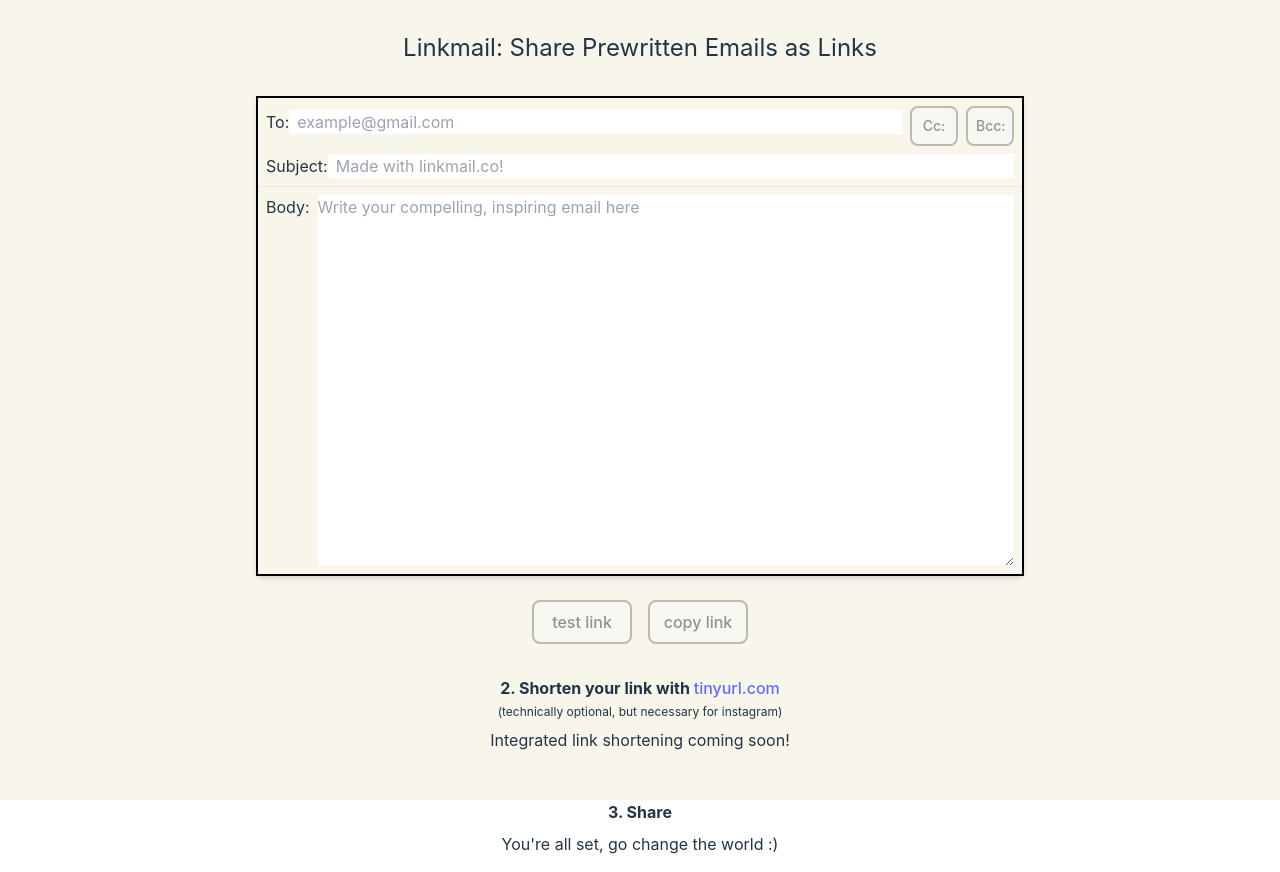
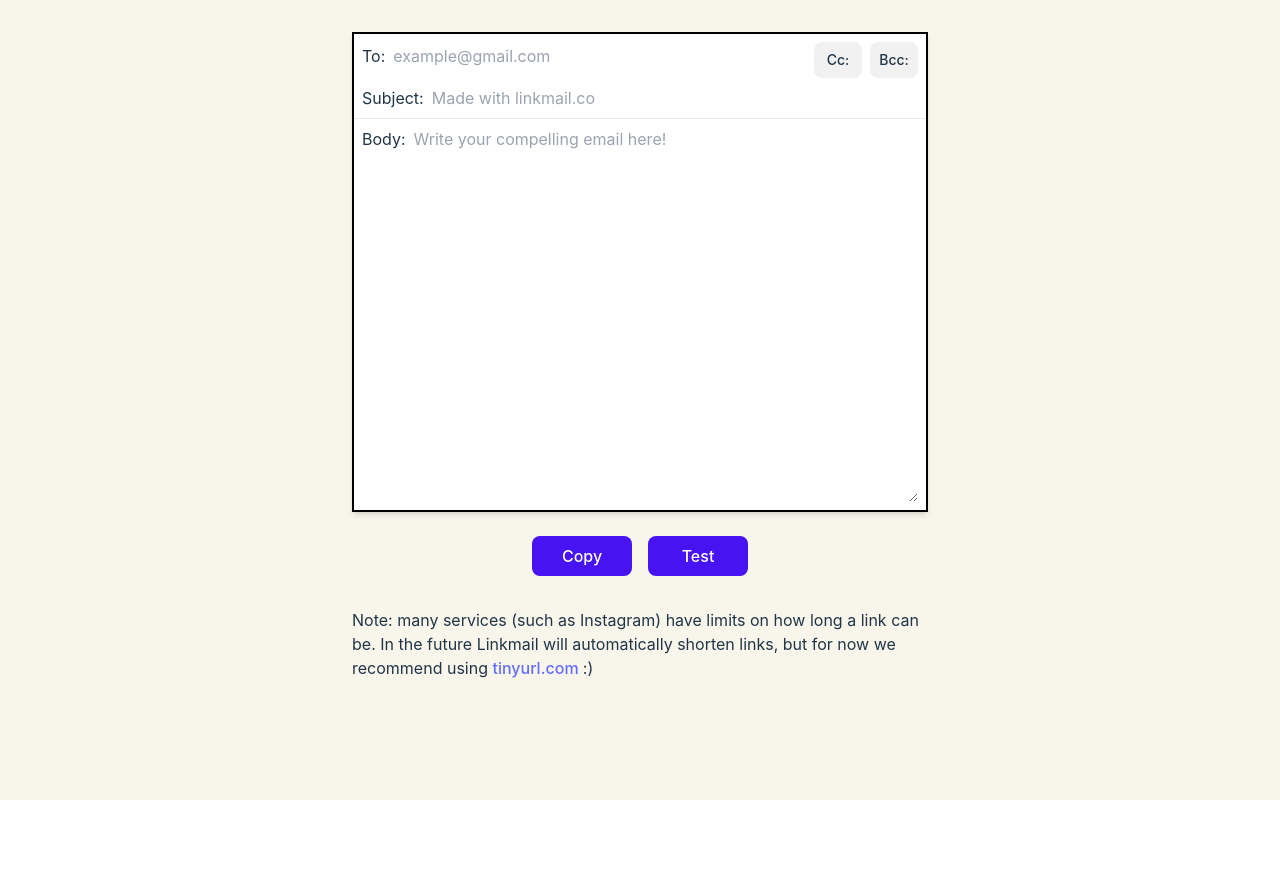
Before and after one commit to noalbalint/linkmail, a Vue app: page / in a window 1280 px wide. After the commit the page ends 800 px from the top, so only its background shows below. Built offline with nearby package versions, Linux system fonts and the light colour scheme.

Commit message:
make UI look more professional

```diff
--- a/src/App.vue
+++ b/src/App.vue
@@ -1,3 +1,5 @@
 <template>
-  <router-view />
+  <div>
+    <router-view />
+  </div>
 </template>
--- a/src/components/Button.vue
+++ b/src/components/Button.vue
@@ -1,22 +1,43 @@
 <template>
-  <button :style="`min-width: ${minWidth};`">
+  <button
+    :style="`min-width: ${minWidth};`"
+    :class="{
+      'primary': type === 'primary',
+      'opacity-50': type === 'secondary',
+    }"
+  >
     {{ label }}
   </button>
 </template>
 
 <script setup lang="ts">
-defineProps<{ label: string, minWidth?: string }>()
+defineProps<{
+  label: string,
+  minWidth?: string,
+  type?: string,
+}>()
 </script>
 
 <style scoped>
 button {
   outline: none;
-  border: 2px solid gray;
-  opacity: 0.5;
+  border: none;
   padding: 0.5rem;
+  background-color: #f1f1f1;
+}
+
+button.primary {
+  background-color: #4713f3;
+  color: white;
+}
+
+button.primary:hover {
+  outline: none;
+  background-color: #4713f3bb;
 }
 
 button:hover {
-  background-color: darkgray;
+  outline: none;
+  background-color: whitesmoke;
 }
 </style>
--- a/src/components/DraftEmail.vue
+++ b/src/components/DraftEmail.vue
@@ -1,6 +1,6 @@
 <template>
   <!-- TODO: find a formatter that will newline wrap classes like attributes -->
-  <div class="w-full shadow-md border-solid border-black border-2 text-left min-h-[60vh] flex flex-col">
+  <div class="draft-email w-full shadow-md border-solid border-black border-2 text-left min-h-[60vh] flex flex-col">
     <section class="flex items-center">
       <Input
         label="To:"
@@ -37,7 +37,7 @@
 
     <Input
       label="Subject:"
-      placeholder="Made with linkmail.co!"
+      placeholder="Made with linkmail.co"
       v-model="subjectInput"
     />
 
@@ -45,7 +45,7 @@
 
     <TextArea
       label="Body:"
-      placeholder="Write your compelling, inspiring email here"
+      placeholder="Write your compelling email here!"
       class="flex-grow"
       v-model="bodyInput"
     />
@@ -100,3 +100,8 @@
 });
 
 </script>
+<style>
+.draft-email {
+  background-color: white;
+}
+</style>
--- a/src/pages/Create.vue
+++ b/src/pages/Create.vue
@@ -1,7 +1,5 @@
 <template>
   <div class="max-w-3xl w-full flex flex-col items-center">
-    <h1 class="text-2xl pb-8"> Linkmail: Share Prewritten Emails as Links </h1>
-
     <DraftEmail
       class="mb-6"
       v-model="mailtoLink"
@@ -9,9 +7,16 @@
 
     <div>
       <Button
-        label="test link"
+        :label="linkCopied ? 'Copied!' : 'Copy'"
+        type="primary"
         minWidth="100px"
-        class="mr-4 min-w-32"
+        class="mr-4"
+        @click="copyLinkToClipboard()"
+      />
+      <Button
+        label="Test"
+        type="primary"
+        minWidth="100px"
         @click="testLink()"
       >
         <a
@@ -19,20 +24,15 @@
           target="_blank"
         ></a>
       </Button>
-      <Button
-        minWidth="100px"
-        :label="linkCopied ? 'copied!' : 'copy link'"
-        @click="copyLinkToClipboard()"
-      />
     </div>
 
 
-    <span class="pt-8 pb-1 font-bold"> 2. Shorten your link with <a href="tinyurl.com/app"> tinyurl.com </a></span>
-    <span class="pb-2 text-xs"> (technically optional, but necessary for instagram) </span>
-    <span class="pb-4"> Integrated link shortening coming soon! </span>
-
-    <span class="pt-8 pb-2 font-bold"> 3. Share </span>
-    <span class="pb-4"> You're all set, go change the world :) </span>
+    <span class="pt-8 pb-1 max-w-xl">
+      Note: many services (such as Instagram) have limits on how long a link can be. In the future Linkmail will
+      automatically
+      shorten
+      links, but for now we recommend using <a href="tinyurl.com/app"> tinyurl.com </a> :)
+    </span>
   </div>
 </template>
 
```
Also changed, not shown: src/tailwind.css.
